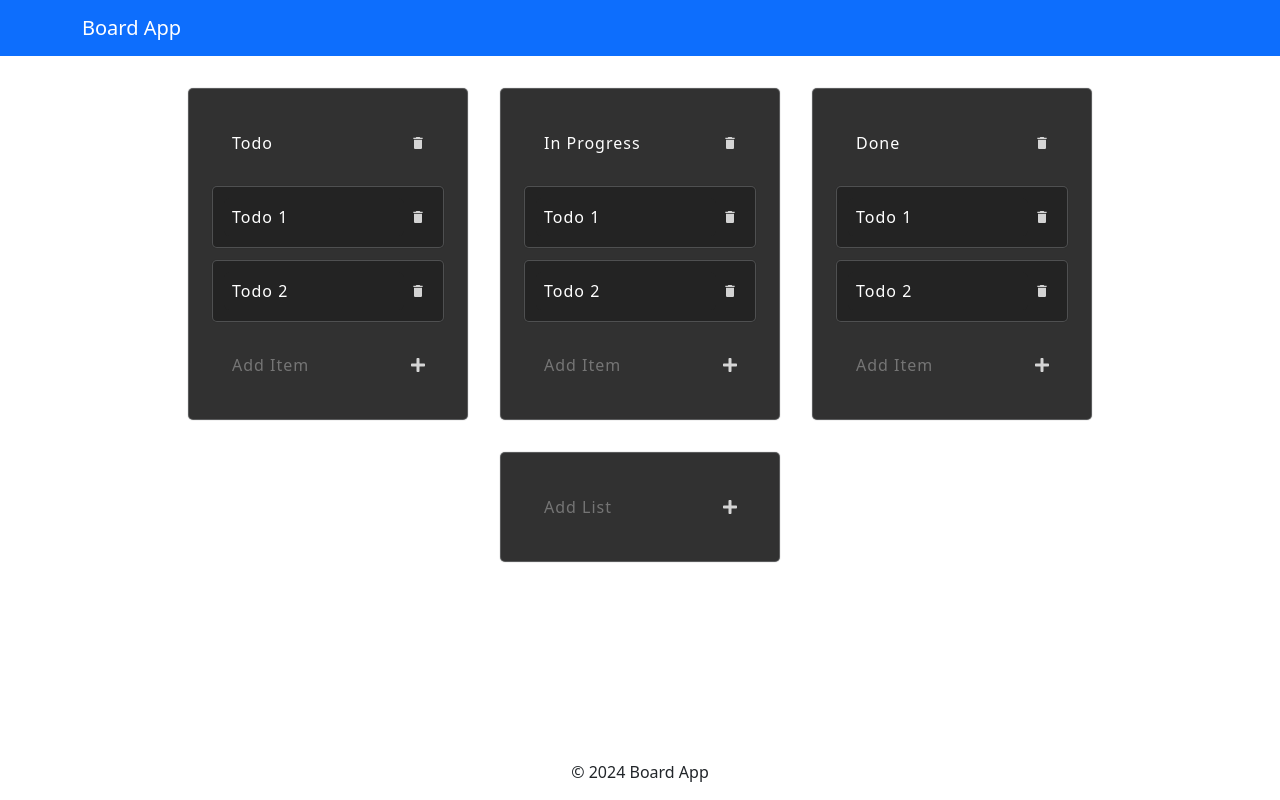
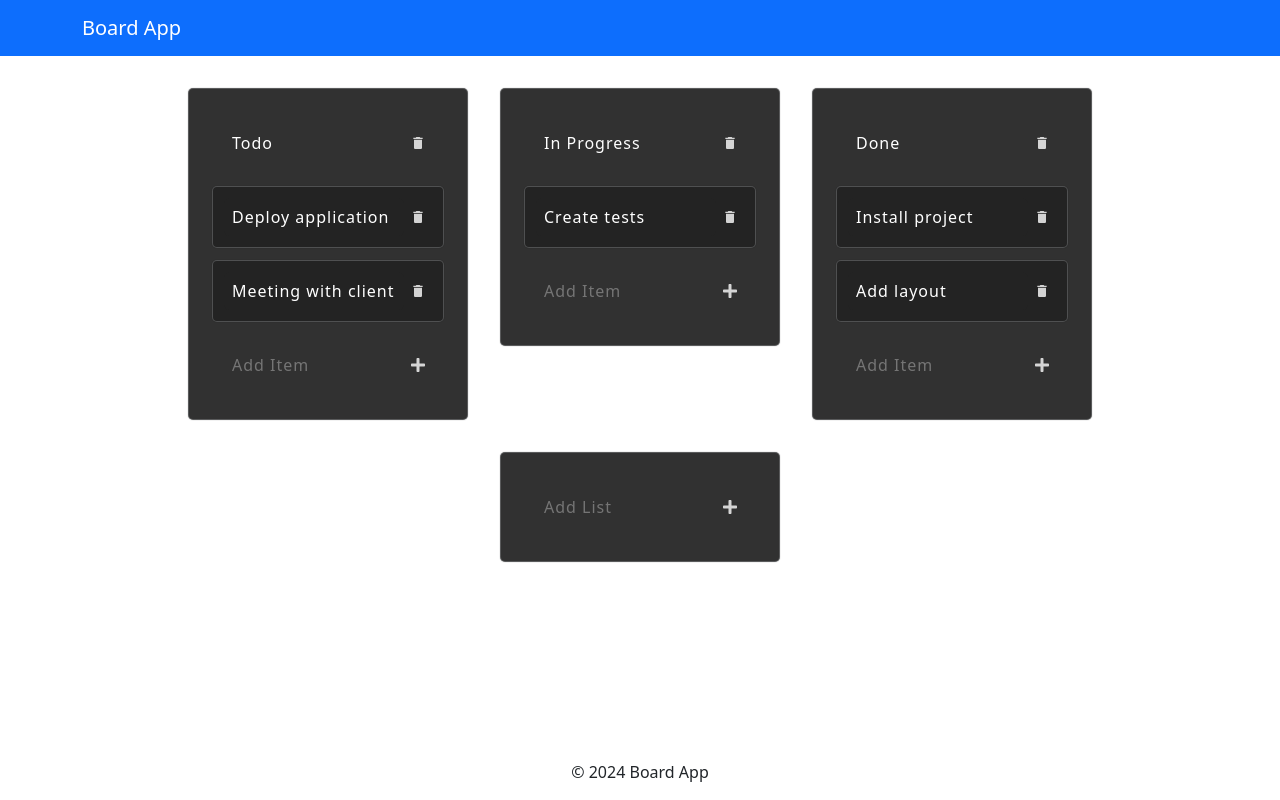
Before and after one commit to michal-1994/board-app, a React (Vite) app: page / in a window 1280 px wide. Built offline with nearby package versions, Linux system fonts and the light colour scheme; the HTML template or start-up script is replaced by a standard one.

Commit message:
set data

```diff
--- a/src/components/Board.tsx
+++ b/src/components/Board.tsx
@@ -5,42 +5,10 @@ import List from './List';
 import { IList } from '../interfaces/IList';
 import { IItem } from '../interfaces/IItem';
 
+import { LISTS } from '../data';
+
 const Board = () => {
-    const [lists, setLists] = useState<IList[]>([
-        {
-            title: 'Todo',
-            items: [
-                {
-                    text: 'Todo 1'
-                },
-                {
-                    text: 'Todo 2'
-                }
-            ]
-        },
-        {
-            title: 'In Progress',
-            items: [
-                {
-                    text: 'Todo 1'
-                },
-                {
-                    text: 'Todo 2'
-                }
-            ]
-        },
-        {
-            title: 'Done',
-            items: [
-                {
-                    text: 'Todo 1'
-                },
-                {
-                    text: 'Todo 2'
-                }
-            ]
-        }
-    ]);
+    const [lists, setLists] = useState<IList[]>(LISTS);
 
     const handleAddList = (listTitle: string) => {
         console.log('handleAddList: ', listTitle);
--- /dev/null
+++ b/src/data.ts
@@ -0,0 +1,34 @@
+import { IList } from './interfaces/IList';
+
+export const LISTS: IList[] = [
+    {
+        title: 'Todo',
+        items: [
+            {
+                text: 'Deploy application'
+            },
+            {
+                text: 'Meeting with client'
+            }
+        ]
+    },
+    {
+        title: 'In Progress',
+        items: [
+            {
+                text: 'Create tests'
+            }
+        ]
+    },
+    {
+        title: 'Done',
+        items: [
+            {
+                text: 'Install project'
+            },
+            {
+                text: 'Add layout'
+            }
+        ]
+    }
+];
```
